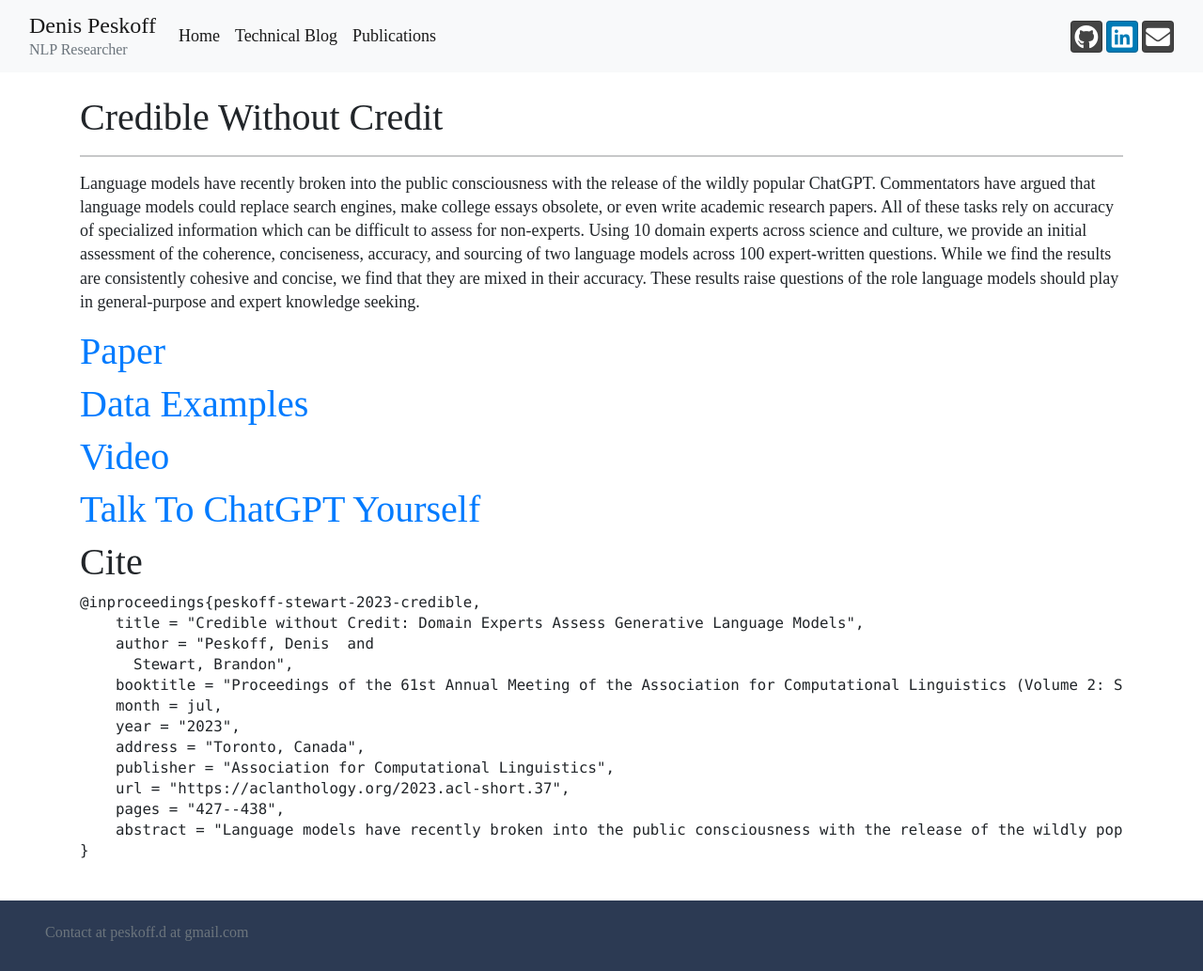
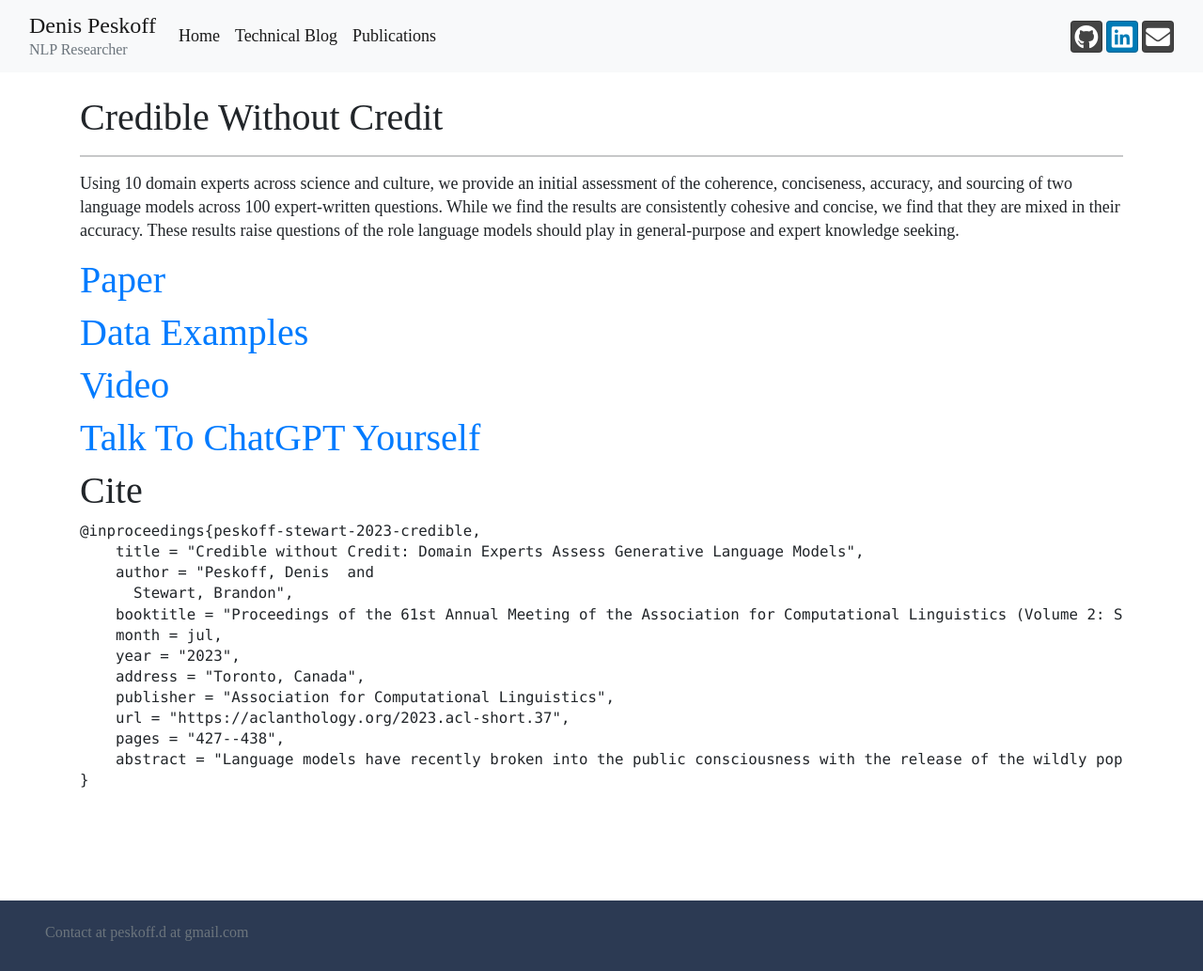
Before and after one commit to trigaten/Denis-Peskov-s-New-Website, a Jekyll site: the page built from _posts/2023-5-24-bot_thoughts.md, in a window 1280 px wide and 1033 px high. Shown: the whole window at 94% size. Built offline with Jekyll 4.4.1, drawn with Linux system fonts in a browser that asks for light colours; nearby versions of some CDN libraries.

Commit message:
Update 2023-5-24-bot_thoughts.md

```diff
--- a/_posts/2023-5-24-bot_thoughts.md
+++ b/_posts/2023-5-24-bot_thoughts.md
@@ -3,7 +3,7 @@ title: Credible Without Credit
 permalink: /bot_thoughts/
 ---
 
-Language models have recently broken into the public consciousness with the release of the wildly popular ChatGPT. Commentators have argued that language models could replace search engines, make college essays obsolete, or even write academic research papers. All of these tasks rely on accuracy of specialized information which can be difficult to assess for non-experts. Using 10 domain experts across science and culture, we provide an initial assessment of the coherence, conciseness, accuracy, and sourcing of two language models across 100 expert-written questions. While we find the results are consistently cohesive and concise, we find that they are mixed in their accuracy. These results raise questions of the role language models should play in general-purpose and expert knowledge seeking.
+Using 10 domain experts across science and culture, we provide an initial assessment of the coherence, conciseness, accuracy, and sourcing of two language models across 100 expert-written questions. While we find the results are consistently cohesive and concise, we find that they are mixed in their accuracy. These results raise questions of the role language models should play in general-purpose and expert knowledge seeking.
 
 
 
```
